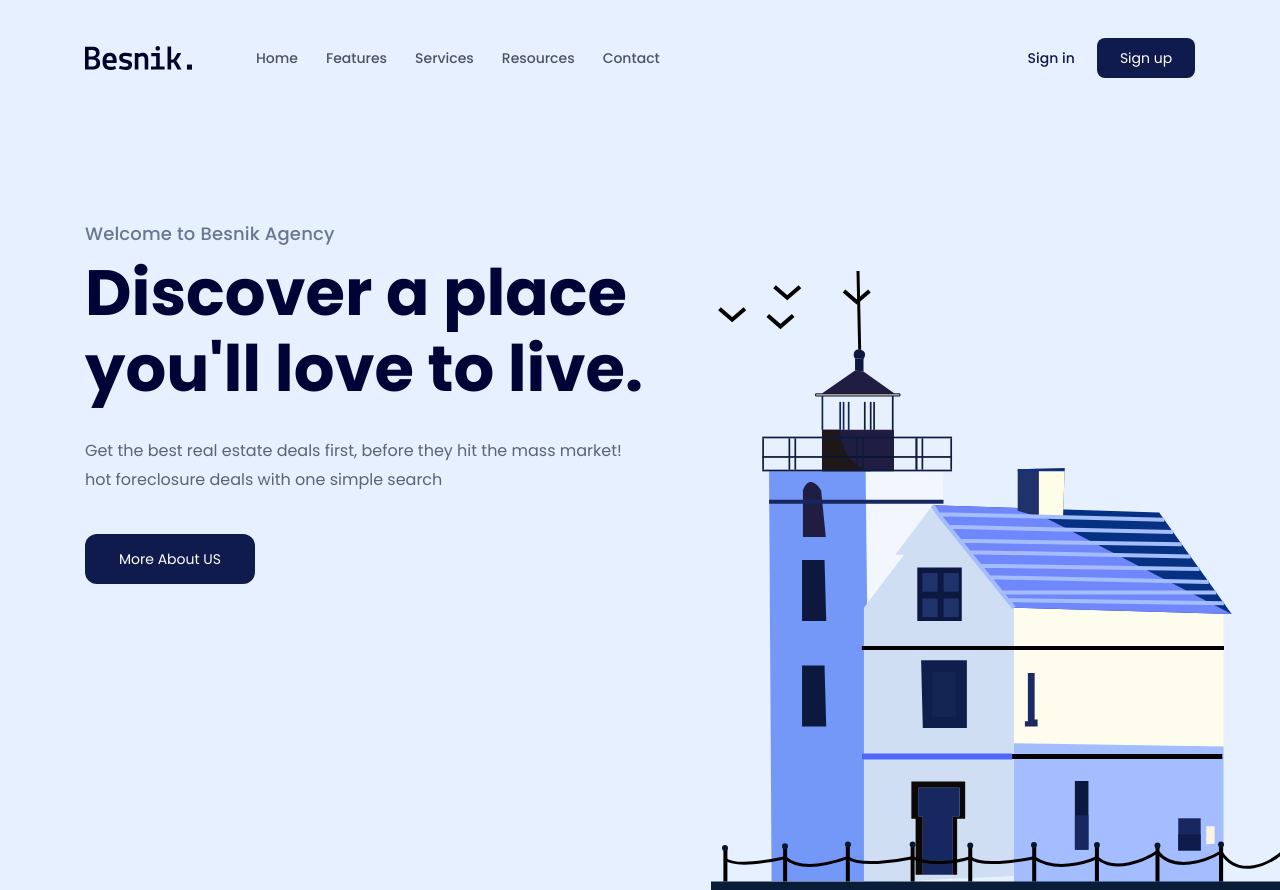
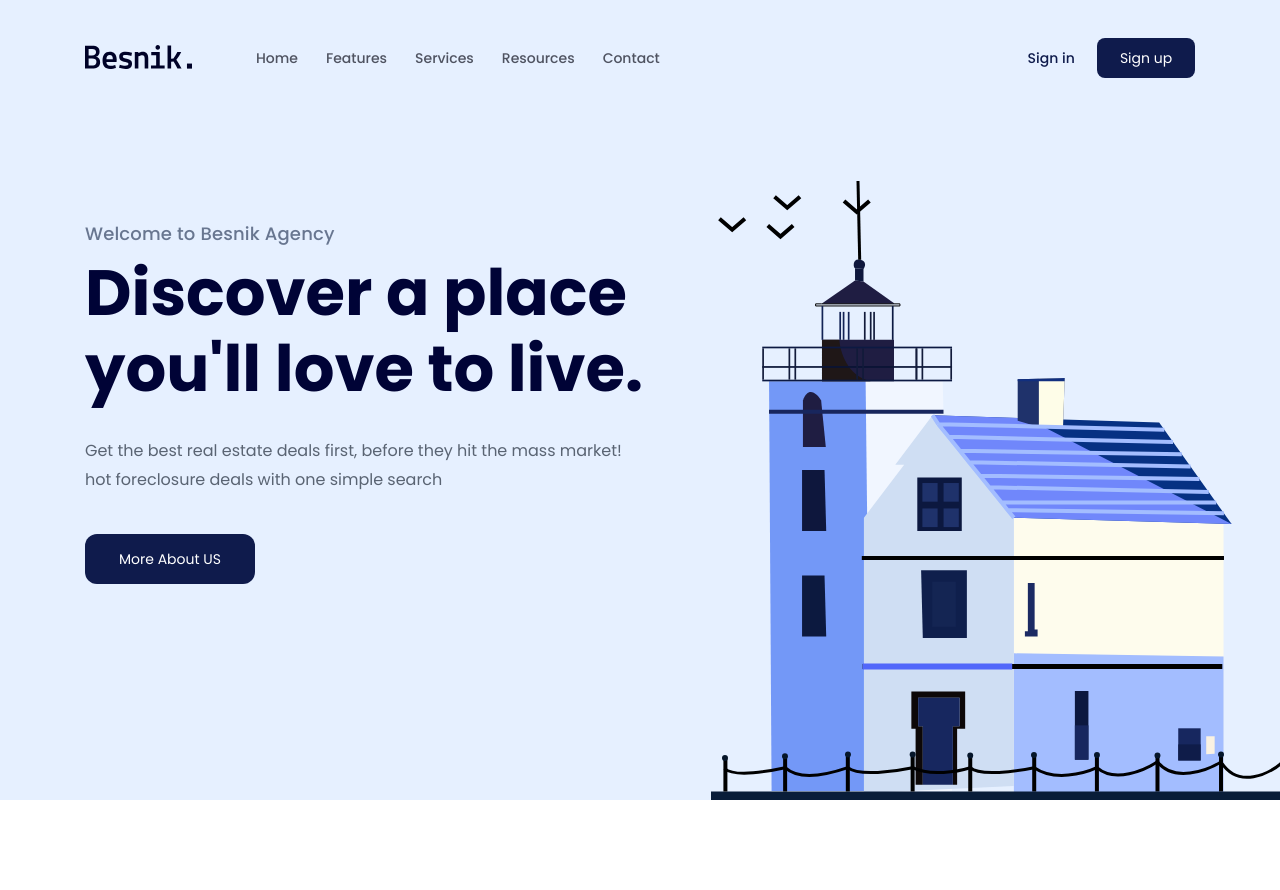
Before and after one commit to trungtran0165/project-01, a plain HTML site: page index.html in a window 1280 px wide. Shown: the top 890 px of the page. Drawn offline with Linux system fonts and the light colour scheme.

Commit message:
Fix bug phần Logo

```diff
--- a/assets/css/style.css
+++ b/assets/css/style.css
@@ -58,7 +58,7 @@ a {
 
 .hero-wrap {
     background: #e6f0ff;
-    height: 100vh;
+    height: calc(100vh - 90px);
     position: relative;
 }
 
--- a/index.html
+++ b/index.html
@@ -3,7 +3,7 @@
     <head>
         <meta charset="UTF-8" />
         <meta name="viewport" content="width=device-width, initial-scale=1.0" />
-        <title>F8 Project 01</title>
+        <title>Project 01</title>
         <!-- Reset Css -->
         <link rel="stylesheet" href="./assets/css/reset.css" />
 
@@ -24,7 +24,7 @@
                 <div class="content">
                     <nav class="navbar">
                         <!-- Logo -->
-                        <img src="./assets/img/Logo.svg" alt="Besnik." />
+                        <a href="#!"><img src="./assets/img/Logo.svg" alt="Besnik." /></a>
                         <!-- Navigation -->
                         <ul>
                             <li><a href="#!">Home</a></li>
```
